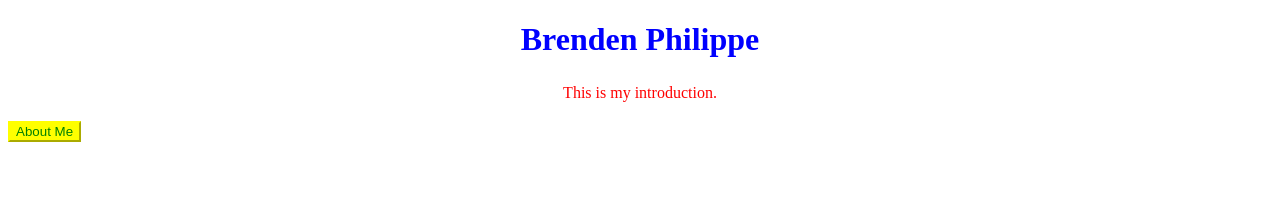
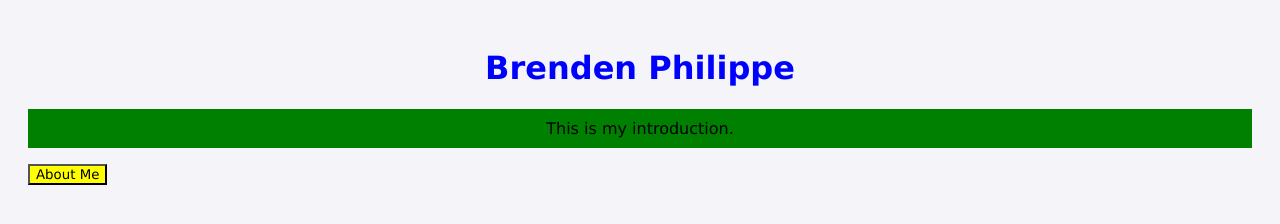
Before and after one commit to BrenPhilippe/Web-Programming, a plain HTML site: page Intro.html in a window 1280 px wide. Drawn offline with Linux system fonts and the light colour scheme.

Commit message:
Add files via upload

```diff
--- a/Intro.html
+++ b/Intro.html
@@ -3,36 +3,14 @@
 <html>
 	<head>
 		<title>Title</title>
-
-		<style> <!-- Internal CSS Example -->
-			body{
-					font-family: Verdana;
-					background-color: #f4f4f9;
-					padding: 20px;
-				}
-			h1 {
-					color: green;
-					text-align: center;
-				}
-			p {
-					color: red;
-					font-size: 16px;
-					line-height: 1.6;
-					text-align: center;
-				}
-			button {
-					color: green;
-					background-color: yellow;
-					border-color: yellow;
-				}
-		</style>
+		<link rel="stylesheet" href="styles.css">
 	</head>
 
 	<body>
 		<h1 style= "color: blue; text-align: center;">Brenden Philippe</h1>	<!-- Inline CSS Example -->
 
-		<p>This is my introduction.</p>
+		<p class="note">This is my introduction.</p>
 
-		<button>About Me</button>
+		<button class="btn">About Me</button>
 	</body>
 </html>
--- a/styles.css
+++ b/styles.css
@@ -1,22 +1,37 @@
-<style> <!-- Internal CSS Example -->
-			body{
+/* Universal Selectors */
+*{
 	font-family: Verdana;
+	box-sizing: border-box;
+}
+
+/* Type Selectors */
+body {
 	background-color: #f4f4f9;
 	padding: 20px;
 }
-			h1 {
-					color: green;
+
+h1{
+	color: purple;
 	text-align: center;
 }
-			p {
-					color: red;
+
+p{
 	font-size: 16px;
-					line-height: 1.6;
 	text-align: center;
+
 }
-			button {
-					color: green;
+
+/* Class Selectors */
+.note{
+	background-color: green;
+	padding: 10px;
+}
+
+.btn{
 	background-color: yellow;
-					border-color: yellow;
+	cursor: pointer;
 }
-</style>
+
+.btn:hover{
+	background-color: green;
+}
```
Lines whose indentation alone changed are shown as unchanged.
